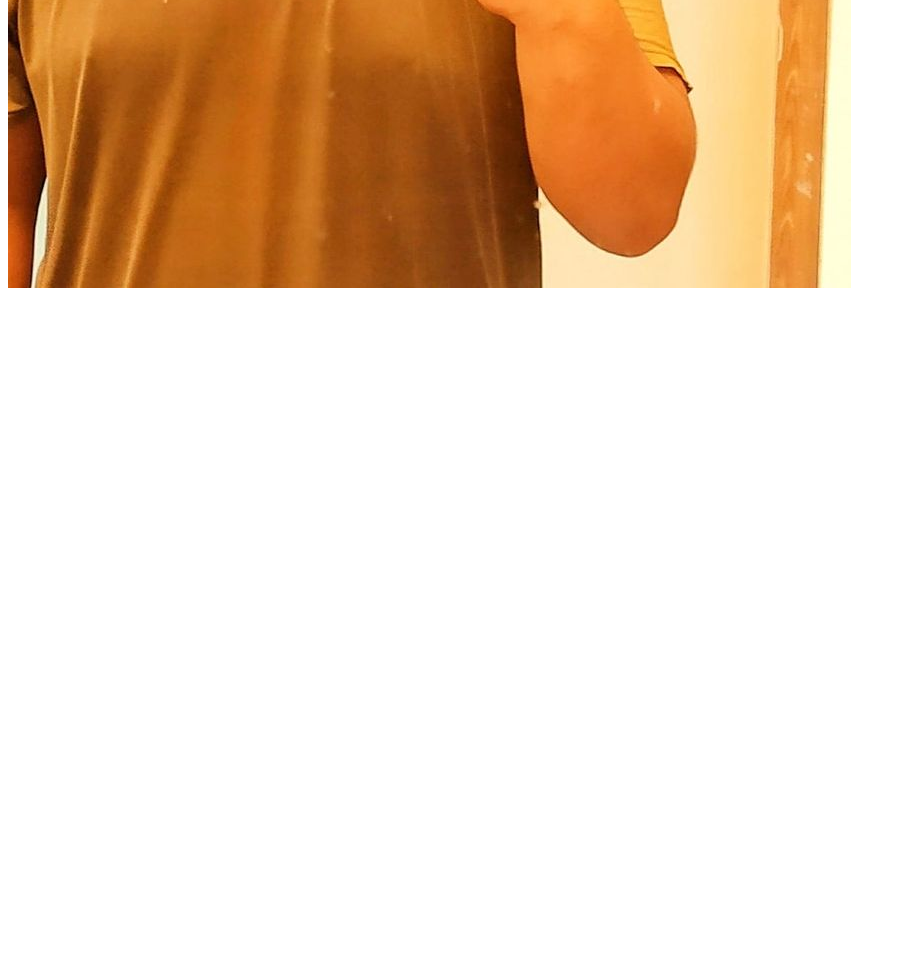
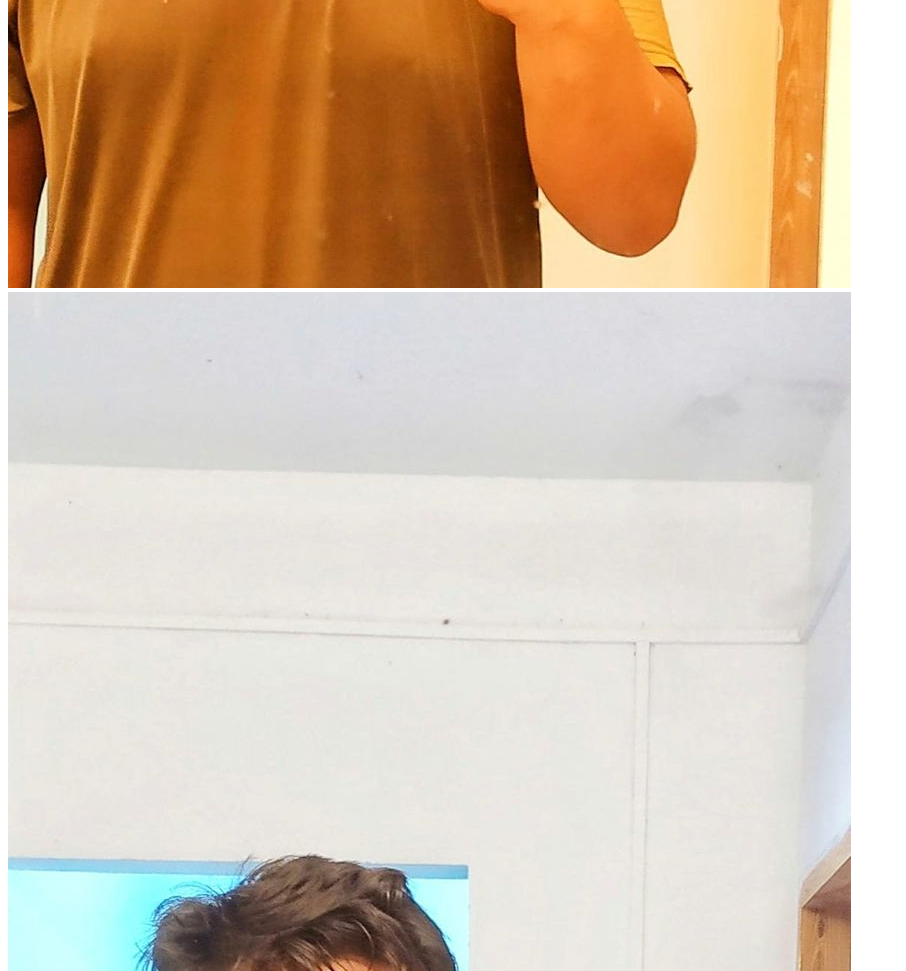
Before and after one commit to ShaahFardin/practice, a plain HTML site: page index.html in a window 1280 px wide. Shown: the part 1369-2340 px from the top of the page, without its empty margins (0-906 px from the left). Before the commit the page ends 1669 px from the top, so only its background shows below. Drawn offline with Linux system fonts and the light colour scheme.

Commit message:
added another photo of mine

```diff
--- a/index.html
+++ b/index.html
@@ -10,5 +10,6 @@
     <h1>My Name is Fardin Shah</h1>
     <p>Lorem ipsum dolor sit amet, consectetur adipisicing elit. Blanditiis quo soluta sapiente, sit nam numquam reprehenderit quod ea rerum repellat quibusdam sed ipsam culpa magnam corporis! Recusandae sed numquam nisi!</p>
     <img id="pic" src="fardin.jpg" alt="">
+    <img src="fardin.jpg" alt="fardin">
 </body>
 </html>
```
